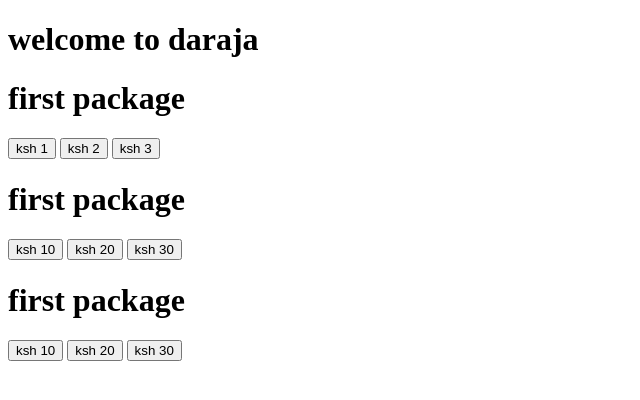
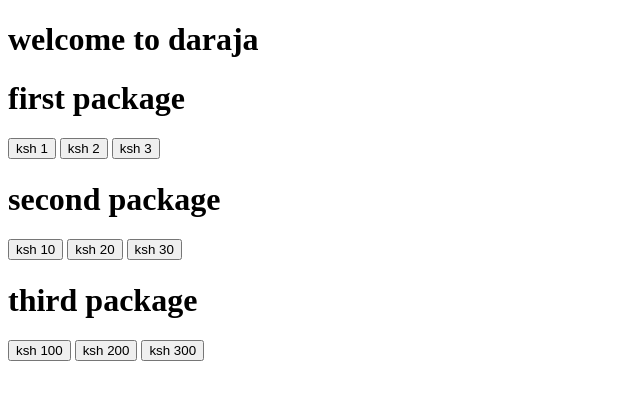
Before and after one commit to Ephantus2/daraja, a plain HTML site: page index.html in a window 1280 px wide. Shown: the whole page, without its empty margins (0-640 px from the left). Drawn offline with Linux system fonts and the light colour scheme.

Commit message:
forth commit

```diff
--- a/index.html
+++ b/index.html
@@ -18,16 +18,16 @@
         <button class = "ksh3">ksh 3</button>
     </div>
     <div>
-        <h1 >first package</h1>
+        <h1 >second package</h1>
         <button class = "ksh10">ksh 10</button>
         <button class = "ksh10">ksh 20</button>
         <button class="ksh30">ksh 30</button>
     </div>
     <div>
-        <h1>first package</h1>
-        <button>ksh 10</button>
-        <button>ksh 20</button>
-        <button>ksh 30</button>
+        <h1>third package</h1>
+        <button>ksh 100</button>
+        <button>ksh 200</button>
+        <button>ksh 300</button>
     </div>
   </div>
 </body>
```
